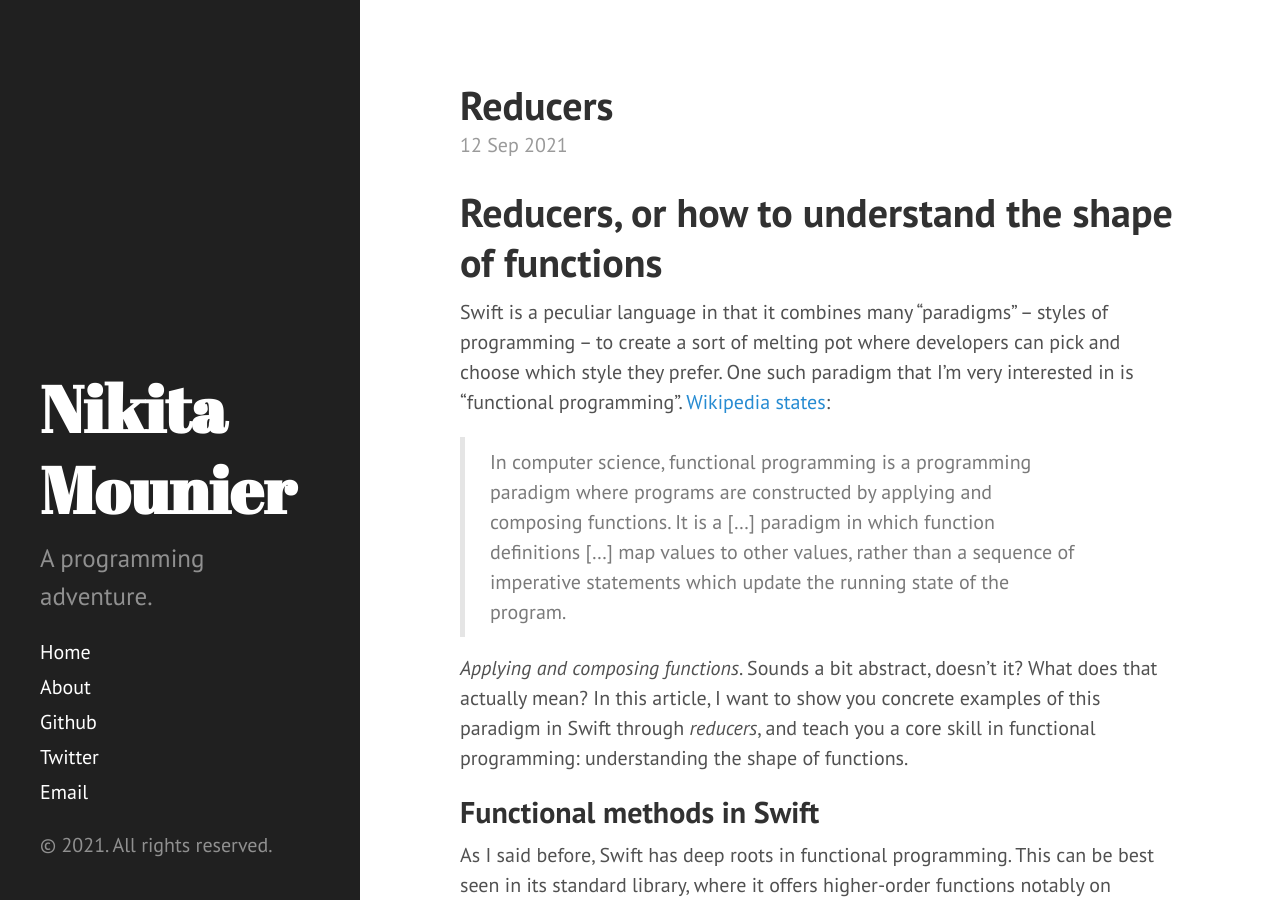
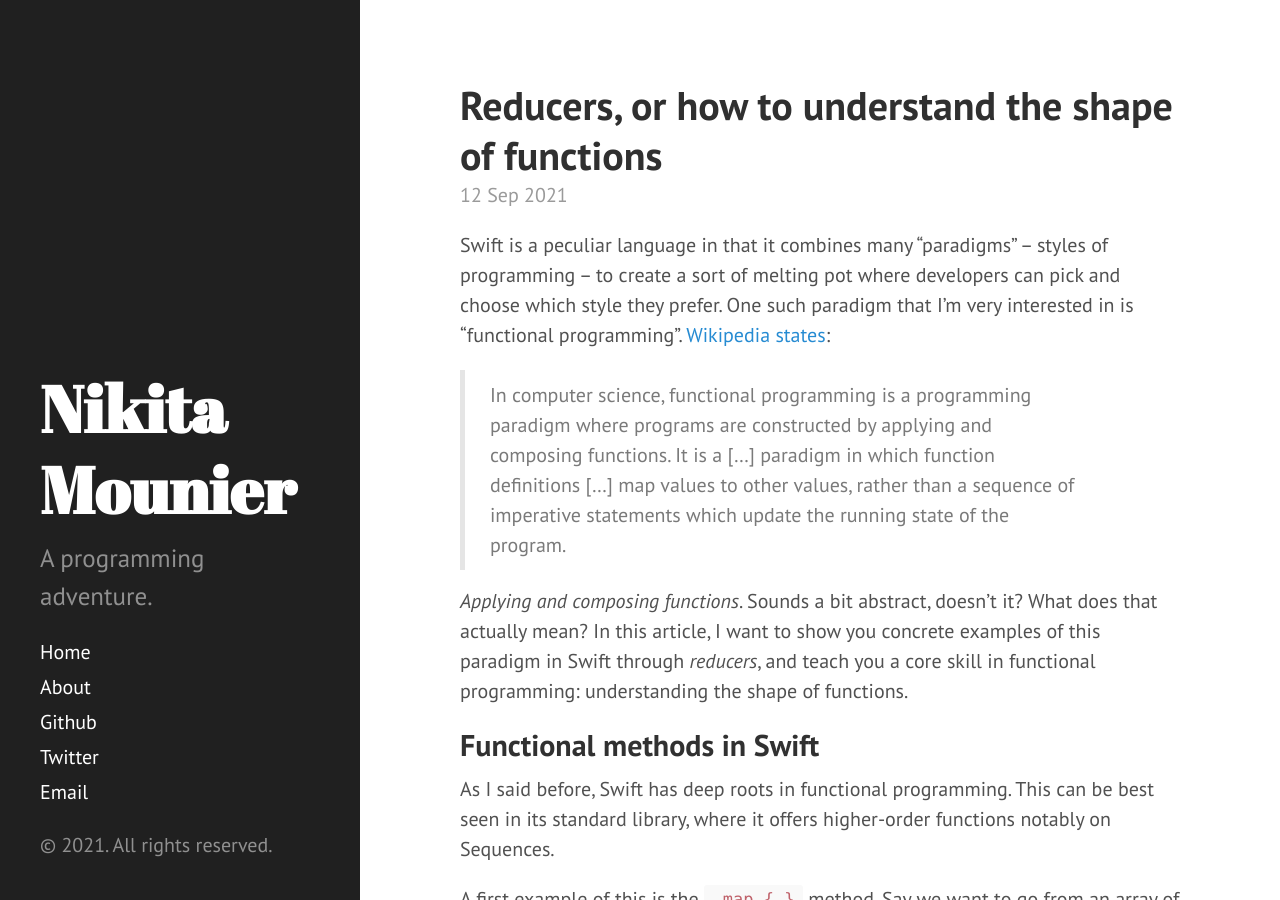
Before and after one commit to nikitamounier/nikitamounier.github.io, a Jekyll site: the page built from _posts/2021-09-12-reducers.md, in a window 1280 px wide and 900 px high. Built offline with Jekyll 4.4.1, drawn with Linux system fonts in a browser that asks for light colours; our own code applies the rules of GitHub Pages for plain Markdown files; some of the changed lines change nothing that is shown.

Commit message:
Add YAML front matter to new post

```diff
--- a/_posts/2021-09-12-reducers.md
+++ b/_posts/2021-09-12-reducers.md
@@ -1,4 +1,7 @@
-# Reducers, or how to understand the shape of functions
+---
+layout: post
+title: Reducers, or how to understand the shape of functions
+---
 
 Swift is a peculiar language in that it combines many “paradigms” – styles of programming – to create a sort of melting pot where developers can pick and choose which style they prefer. One such paradigm that I’m very interested in is “functional programming”. [Wikipedia states](https://en.wikipedia.org/wiki/Functional_programming):
 
```
